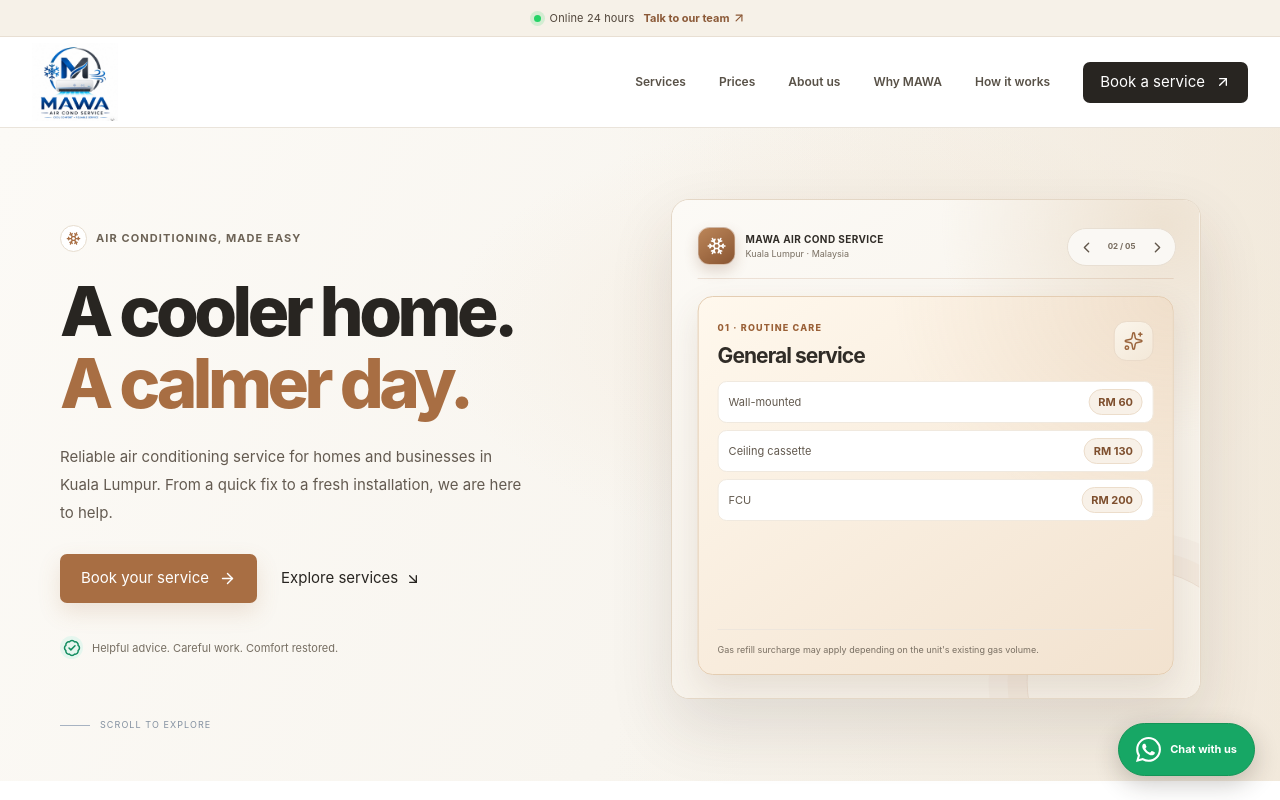
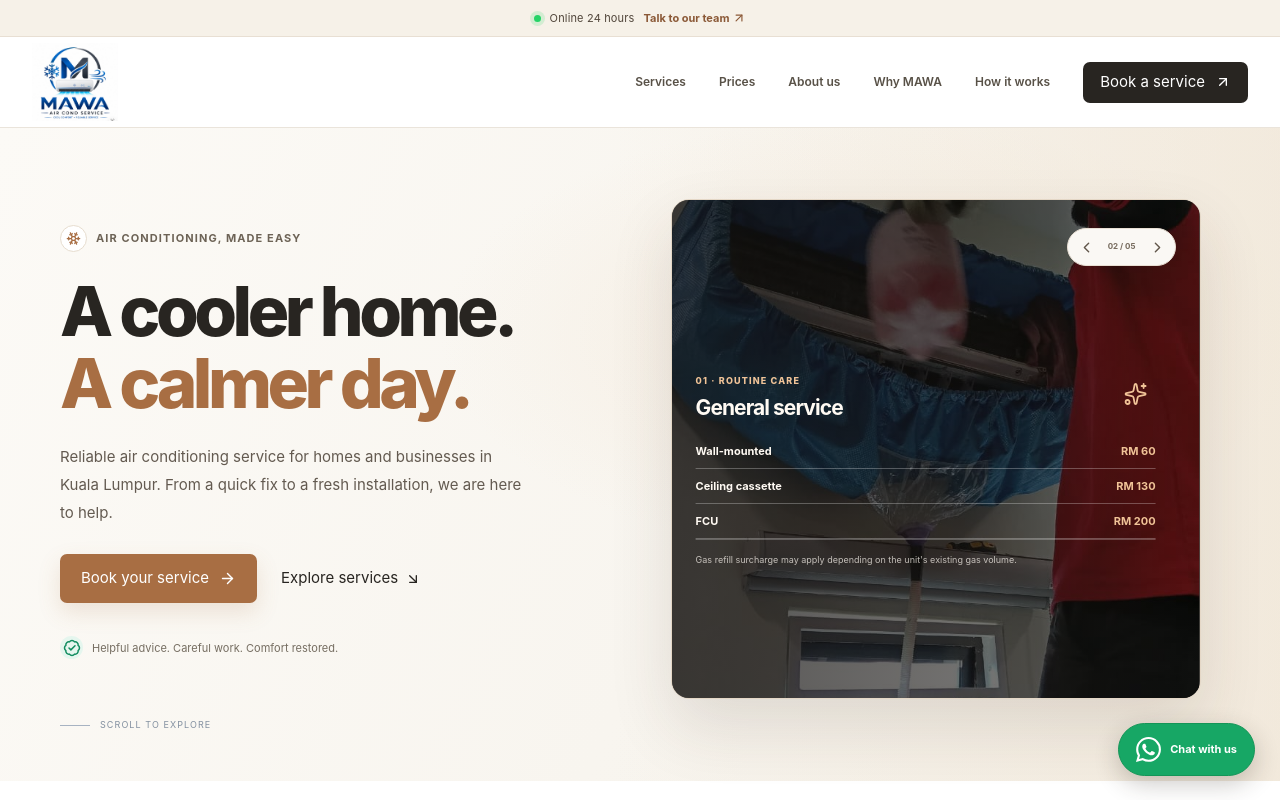
Before and after one commit to Tanveer600/MawaCompany, a React (Vite) app: page / in a window 1280 px wide. Shown: the top 800 px of the page. Built offline with nearby package versions, Linux system fonts and the light colour scheme.

Commit message:
commit 8

```diff
--- a/src/MawaHome.tsx
+++ b/src/MawaHome.tsx
@@ -189,6 +189,7 @@ type PricingSlide = {
   eyebrow: string
   title: string
   icon: LucideIcon
+  background: string
   groups: { title?: string; items: { item: string; price: string }[]; note?: string }[]
   extras?: string[]
   note?: string
@@ -203,6 +204,7 @@ const pricingSlides: PricingSlide[] = [
     eyebrow: '01 · Routine care',
     title: 'General service',
     icon: Sparkles,
+    background: workPhotos[1].src,
     groups: [{ items: generalServicePrices }],
     note: "Gas refill surcharge may apply depending on the unit's existing gas volume.",
   },
@@ -210,6 +212,7 @@ const pricingSlides: PricingSlide[] = [
     eyebrow: '02 · Deep clean',
     title: 'Chemical service',
     icon: Droplets,
+    background: workPhotos[2].src,
     groups: [{ items: chemicalServicePrices }],
     note: 'Wall-mounted and ceiling cassette prices are per unit, regardless of HP.',
   },
@@ -217,6 +220,7 @@ const pricingSlides: PricingSlide[] = [
     eyebrow: '03 · Full clean',
     title: 'Overhaul service',
     icon: Wrench,
+    background: workPhotos[3].src,
     groups: [{ items: overhaulServicePrices }],
     note: 'Includes a free 20 psi gas top-up. Any additional gas requirement will be discussed before work proceeds.',
   },
@@ -224,6 +228,7 @@ const pricingSlides: PricingSlide[] = [
     eyebrow: '04 · Supply & install',
     title: 'Installation packages',
     icon: Wind,
+    background: workPhotos[4].src,
     groups: [
       {
         title: 'Wall-mounted',
@@ -334,7 +339,7 @@ function PricingServiceCard({ slide }: { slide: PricingSlide }) {
           <span className="mawa-pricing-card__eyebrow">{slide.eyebrow}</span>
           <h3>{slide.title}</h3>
         </div>
-        <span className="mawa-pricing-card__icon"><Icon size={20} strokeWidth={1.8} /></span>
+        <span className="mawa-pricing-card__icon"><Icon size={24} strokeWidth={1.8} /></span>
       </div>
       {groupedPrices ? (
         <div className="mawa-pricing-card__columns">
@@ -577,7 +582,7 @@ export default function MawaHome() {
             className="mawa-hero__visual"
             role="region"
             aria-roledescription="carousel"
-            aria-label="MAWA price reference and service posters"
+            aria-label="MAWA work photo and service-price posters"
           >
             <div
               className="mawa-hero__slides"
@@ -606,18 +611,12 @@ export default function MawaHome() {
                   </div>
                 ) : (
                   <article
-                    className="mawa-hero__poster-slide"
+                    className="mawa-hero__poster-slide mawa-hero__poster-slide--service"
                     aria-hidden={index !== heroSlideIndex}
                     aria-label={`${slide.slide.title}, service poster ${index + 1} of ${heroSlides.length}`}
                     key={slide.slide.title}
                   >
-                    <div className="mawa-hero__poster-brand">
-                      <span className="mawa-hero__poster-mark"><Snowflake size={20} /></span>
-                      <span>
-                        <strong>MAWA AIR COND SERVICE</strong>
-                        <small>Kuala Lumpur · Malaysia</small>
-                      </span>
-                    </div>
+                    <img className="mawa-hero__poster-background" src={slide.slide.background} alt="" aria-hidden="true" />
                     <PricingServiceCard slide={slide.slide} />
                   </article>
                 ),
--- a/src/mawa.css
+++ b/src/mawa.css
@@ -383,6 +383,34 @@ body {
   background: #282521;
 }
 
+.mawa-hero__poster-slide--service {
+  justify-content: center;
+  padding: 58px 24px 22px;
+  background: #282521;
+}
+
+.mawa-hero__poster-slide--service::before {
+  z-index: 1;
+  inset: 0;
+  width: auto;
+  height: auto;
+  border: 0;
+  border-radius: 0;
+  background: linear-gradient(90deg, rgb(19 17 15 / 72%), rgb(19 17 15 / 56%) 72%, rgb(19 17 15 / 20%));
+  box-shadow: none;
+}
+
+.mawa-hero__poster-background {
+  position: absolute;
+  z-index: 0;
+  inset: 0;
+  display: block;
+  width: 100%;
+  height: 100%;
+  object-fit: cover;
+  object-position: center;
+}
+
 .mawa-hero__poster-slide--photo::before {
   z-index: 1;
   inset: 0;
@@ -429,18 +457,6 @@ body {
   font-size: 10px;
 }
 
-.mawa-hero__poster-brand {
-  position: relative;
-  z-index: 1;
-  display: flex;
-  align-items: center;
-  gap: 10px;
-  margin-bottom: 17px;
-  padding-right: 90px;
-  padding-bottom: 13px;
-  border-bottom: 1px solid rgb(168 110 67 / 17%);
-}
-
 .mawa-hero__poster-mark {
   display: grid;
   width: 38px;
@@ -452,28 +468,6 @@ body {
   color: #fff;
   background: linear-gradient(145deg, #bc8659, #895532);
   box-shadow: 0 6px 14px rgb(115 72 40 / 20%);
-}
-
-.mawa-hero__poster-brand > span:last-child {
-  display: flex;
-  min-width: 0;
-  flex: 1;
-  flex-direction: column;
-  line-height: 1.5;
-}
-
-.mawa-hero__poster-brand strong {
-  overflow: hidden;
-  color: #302c27;
-  font-size: 10px;
-  letter-spacing: 0.04em;
-  text-overflow: ellipsis;
-  white-space: nowrap;
-}
-
-.mawa-hero__poster-brand small {
-  color: #796f62;
-  font-size: 9px;
 }
 
 .mawa-hero__carousel-controls {
@@ -917,7 +911,7 @@ body {
 
 .mawa-hero__poster-slide .mawa-pricing-card {
   position: relative;
-  z-index: 1;
+  z-index: 2;
   flex: 1;
   display: flex;
   flex-direction: column;
@@ -930,6 +924,18 @@ body {
   box-shadow: 0 15px 35px rgb(100 68 39 / 12%);
 }
 
+.mawa-hero__poster-slide--service .mawa-pricing-card {
+  flex: 0 1 auto;
+  align-self: flex-start;
+  width: min(460px, 100%);
+  padding: 4px 0;
+  border: 0;
+  border-radius: 0;
+  background: transparent;
+  box-shadow: none;
+  backdrop-filter: none;
+}
+
 .mawa-hero__poster-slide .mawa-pricing-card__heading {
   margin-bottom: 13px;
 }
@@ -938,18 +944,35 @@ body {
   width: 40px;
   height: 40px;
   flex-basis: 40px;
+  border: 0;
+  color: #f0c397;
+  background: transparent;
 }
 
 .mawa-hero__poster-slide .mawa-pricing-card__heading h3 {
+  color: #fffaf3;
   font-size: 21px;
 }
 
+.mawa-hero__poster-slide .mawa-pricing-card__eyebrow {
+  color: #f0c397;
+}
+
+.mawa-hero__poster-slide .mawa-pricing-card__columns h4 {
+  color: #fffaf3;
+}
+
 .mawa-hero__poster-slide .mawa-price-list {
-  gap: 7px;
+  gap: 0;
 }
 
 .mawa-hero__poster-slide .mawa-price-list li {
-  padding: 7px 10px;
+  padding: 8px 0;
+  border: 0;
+  border-bottom: 1px solid rgb(255 255 255 / 27%);
+  border-radius: 0;
+  color: rgb(255 255 255 / 88%);
+  background: transparent;
 }
 
 .mawa-hero__poster-slide .mawa-price-list li,
@@ -957,14 +980,27 @@ body {
   font-size: 11px;
 }
 
+.mawa-hero__poster-slide .mawa-price-list li > span {
+  color: #fffaf3;
+}
+
+.mawa-hero__poster-slide .mawa-price-list strong {
+  padding: 0;
+  border: 0;
+  border-radius: 0;
+  color: #f0c397;
+  background: transparent;
+}
+
 .mawa-hero__poster-slide .mawa-pricing-card__note {
+  color: rgb(255 250 243 / 72%);
   font-size: 9px;
 }
 
 .mawa-hero__poster-slide .mawa-pricing-card__note:not(.mawa-pricing-card__note--group) {
   margin-top: auto;
   padding-top: 12px;
-  border-top: 1px solid #eee6dc;
+  border-top: 1px solid rgb(255 255 255 / 24%);
 }
 
 .mawa-hero__poster-slide .mawa-pricing-card__extras {
@@ -973,7 +1009,10 @@ body {
 }
 
 .mawa-hero__poster-slide .mawa-pricing-card__extras span {
-  padding: 4px 6px;
+  padding: 0;
+  border: 0;
+  color: rgb(255 250 243 / 82%);
+  background: transparent;
   font-size: 8px;
 }
 
@@ -1012,6 +1051,12 @@ body {
   color: #62594e;
   background: #fff;
   font-size: 12px;
+  font-weight: 700;
+}
+
+.mawa-price-list li > span {
+  color: #514638;
+  font-weight: 700;
 }
 
 .mawa-price-list strong {
@@ -2047,13 +2092,16 @@ body {
     padding: 20px 17px 17px;
   }
 
-  .mawa-hero__poster-brand {
-    margin-bottom: 13px;
-    padding-bottom: 10px;
+  .mawa-hero__poster-slide--service {
+    padding: 56px 12px 12px;
   }
 
   .mawa-hero__poster-slide .mawa-pricing-card {
     padding: 15px 14px;
+  }
+
+  .mawa-hero__poster-slide--service .mawa-pricing-card {
+    padding: 0;
   }
 
   .mawa-hero__poster-slide .mawa-pricing-card__heading {
@@ -2089,7 +2137,13 @@ body {
   }
 
   .mawa-hero__poster-slide .mawa-price-list li {
-    padding-block: 4px;
+    gap: 5px;
+    padding: 4px 0;
+  }
+
+  .mawa-hero__poster-slide .mawa-price-list strong {
+    padding: 0;
+    font-size: 8px;
   }
 
   .mawa-hero__scroll {
@@ -2376,12 +2430,8 @@ body {
     padding: 18px 13px 15px;
   }
 
-  .mawa-hero__poster-brand {
-    padding-right: 78px;
-  }
-
-  .mawa-hero__poster-brand strong {
-    font-size: 9px;
+  .mawa-hero__poster-slide--service {
+    padding: 56px 9px 9px;
   }
 
   .mawa-hero__carousel-controls {
```
Also changed, not shown: 1 other file (tests, documents, lock files or other folders).
